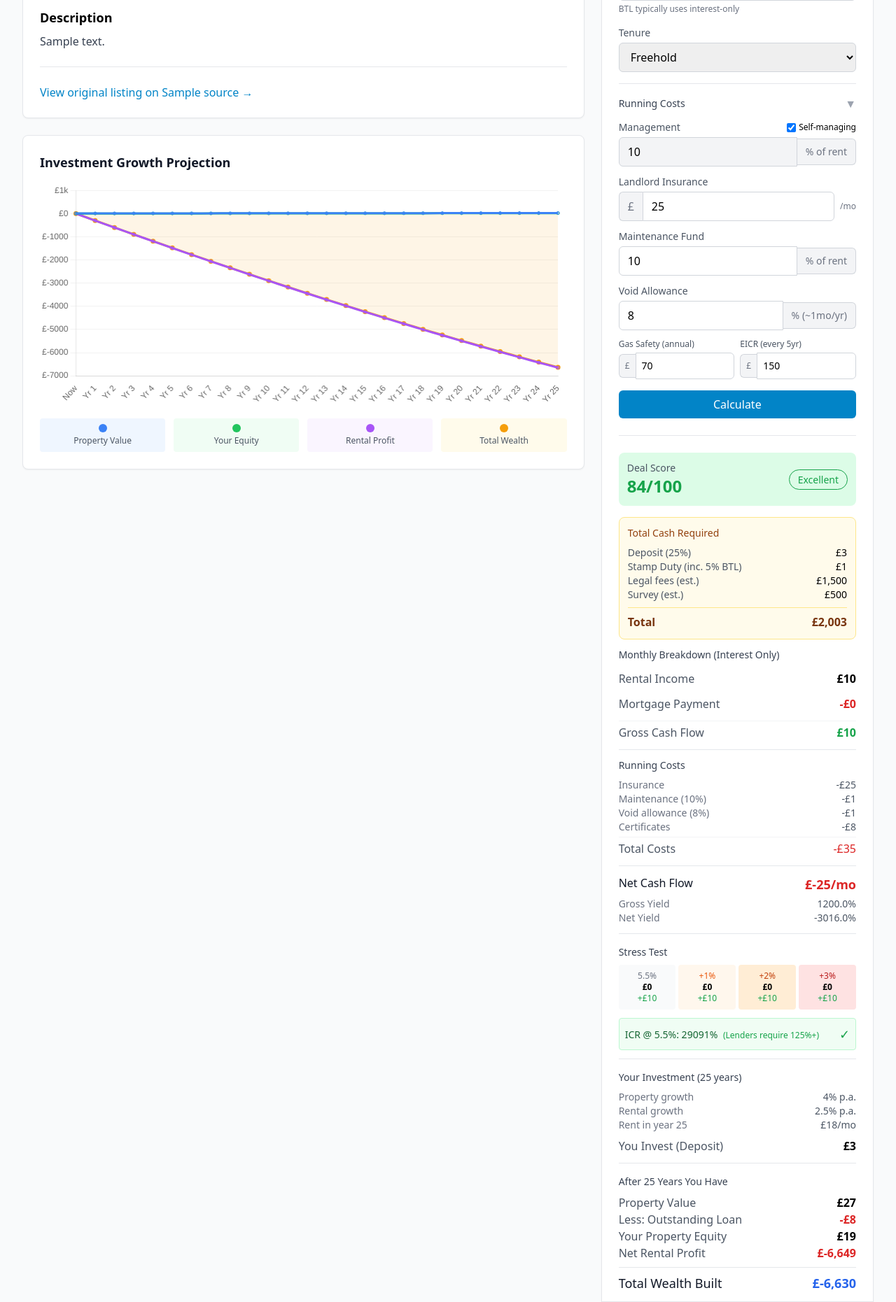
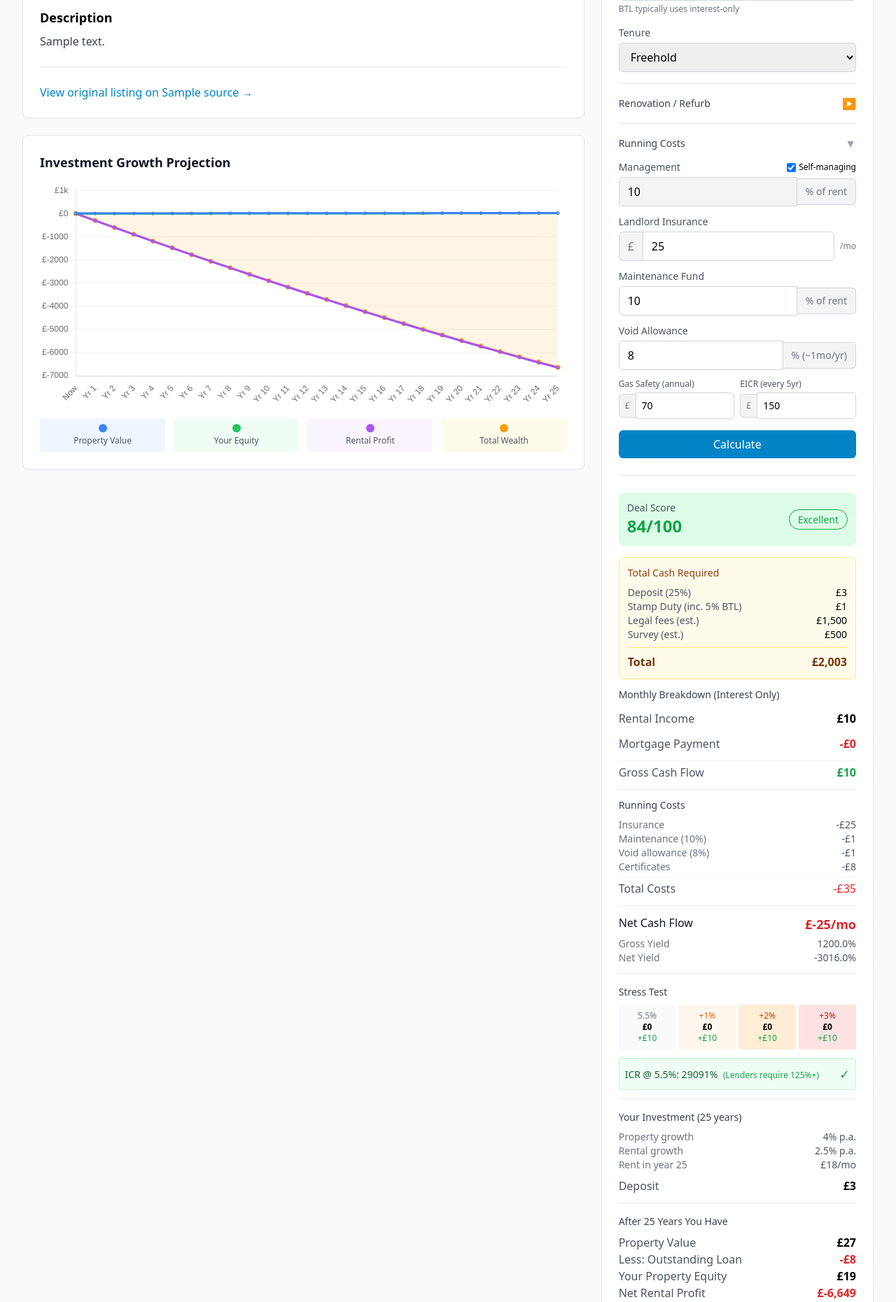
Before and after one commit to free-plinko-game/propertyscraper, a Python web app: template app/templates/property_detail.html in a window 1280 px wide. Shown: the part 871-2732 px from the top of the page at 70% size. Run offline with Jinja, Linux system fonts and the light colour scheme; the template is opened without the code that fills it: most values are stand-ins (such as "Sample title", 1, 10 or a date in 2020); grey boxes marked "Sample" are stand-in pictures; some libraries are stand-ins or nearby versions.

Commit message:
Add renovation/refurb costs to BTL calculator
- Add expandable renovation section with budget and value added inputs
- Calculate forced appreciation (instant equity) from renovations
- Include renovation costs in total cash required
- Update total investment and ROI calculations
- Show post-renovation value in investment summary
- Update growth chart to use post-renovation property value
- Update final ROI label to show "Investment" vs "Deposit"

```diff
--- a/app/templates/property_detail.html
+++ b/app/templates/property_detail.html
@@ -217,6 +217,35 @@
                     <p class="text-xs text-orange-600">These costs reduce your net cash flow</p>
                 </div>
 
+                <!-- Renovation Section -->
+                <div class="border-t border-gray-200 pt-4 mt-4">
+                    <button type="button" onclick="toggleRenovationSection()" class="flex items-center justify-between w-full text-left">
+                        <span class="text-sm font-medium text-gray-700">Renovation / Refurb</span>
+                        <span id="renovationToggle" class="text-gray-400">▶</span>
+                    </button>
+
+                    <div id="renovationSection" class="mt-3 space-y-3" style="display: none;">
+                        <div>
+                            <label class="block text-sm text-gray-600 mb-1">Renovation Budget</label>
+                            <div class="flex items-center">
+                                <span class="px-3 py-2 bg-gray-100 border border-r-0 border-gray-300 rounded-l-md text-gray-500">£</span>
+                                <input type="number" id="renovationCost" value="0" min="0" step="1000" onchange="calculateBTL()"
+                                       class="flex-1 px-3 py-2 border border-gray-300 rounded-r-md focus:outline-none focus:ring-2 focus:ring-primary-500">
+                            </div>
+                            <p class="text-xs text-gray-500 mt-1">Total spend on renovation/refurb</p>
+                        </div>
+                        <div>
+                            <label class="block text-sm text-gray-600 mb-1">Value Added to Property</label>
+                            <div class="flex items-center">
+                                <span class="px-3 py-2 bg-gray-100 border border-r-0 border-gray-300 rounded-l-md text-gray-500">£</span>
+                                <input type="number" id="valueAdded" value="0" min="0" step="1000" onchange="calculateBTL()"
+                                       class="flex-1 px-3 py-2 border border-gray-300 rounded-r-md focus:outline-none focus:ring-2 focus:ring-primary-500">
+                            </div>
+                            <p class="text-xs text-gray-500 mt-1">Estimated increase in property value (forced appreciation)</p>
+                        </div>
+                    </div>
+                </div>
+
                 <!-- Running Costs Section -->
                 <div class="border-t border-gray-200 pt-4 mt-4">
                     <button type="button" onclick="toggleCostsSection()" class="flex items-center justify-between w-full text-left">
@@ -389,6 +418,19 @@ function toggleLeaseholdCosts() {
     calculateBTL();
 }
 
+// Toggle renovation section visibility
+function toggleRenovationSection() {
+    const section = document.getElementById('renovationSection');
+    const toggle = document.getElementById('renovationToggle');
+    if (section.style.display === 'none') {
+        section.style.display = 'block';
+        toggle.textContent = '▼';
+    } else {
+        section.style.display = 'none';
+        toggle.textContent = '▶';
+    }
+}
+
 // Toggle running costs section visibility
 function toggleCostsSection() {
     const section = document.getElementById('costsSection');
@@ -514,6 +556,10 @@ function calculateBTL() {
     const serviceCharge = isLeasehold ? (parseFloat(document.getElementById('serviceCharge').value) || 0) : 0;
     const leaseholdMonthlyCost = (groundRent + serviceCharge) / 12;
 
+    // Renovation costs
+    const renovationCost = parseFloat(document.getElementById('renovationCost').value) || 0;
+    const valueAdded = parseFloat(document.getElementById('valueAdded').value) || 0;
+
     if (!price || !rent) {
         alert('Please enter the monthly rent');
         return;
@@ -609,15 +655,21 @@ function calculateBTL() {
     // Total cash required upfront
     const legalFees = 1500; // Estimate
     const surveyFees = 500; // Estimate
-    const totalCashRequired = depositAmount + stampDuty.total + legalFees + surveyFees;
+    const totalCashRequired = depositAmount + stampDuty.total + legalFees + surveyFees + renovationCost;
+    const totalInvestment = depositAmount + renovationCost; // Total money you invest
 
     // Calculate future property value (rental profit already calculated above with growth)
-    const futureValue = price * Math.pow(1 + appreciation / 100, term);
+    // Include value added from renovation (forced appreciation)
+    const postRenovationValue = price + valueAdded;
+    const futureValue = postRenovationValue * Math.pow(1 + appreciation / 100, term);
+
+    // Immediate equity from renovation (if value added > cost)
+    const renovationEquityGain = valueAdded - renovationCost;
 
     const netPropertyEquity = futureValue - remainingLoan;
     const totalWealthBuilt = netPropertyEquity + totalRentalProfit;
-    const totalProfit = totalWealthBuilt - depositAmount;
-    const totalROI = depositAmount > 0 ? (totalProfit / depositAmount) * 100 : 0;
+    const totalProfit = totalWealthBuilt - totalInvestment;
+    const totalROI = totalInvestment > 0 ? (totalProfit / totalInvestment) * 100 : 0;
 
     const mortgageTypeLabel = mortgageType === 'interest_only' ? 'Interest Only' : 'Capital Repayment';
 
@@ -654,7 +706,17 @@ function calculateBTL() {
             <div class="flex justify-between text-sm">
                 <span class="text-gray-600">Survey (est.)</span>
                 <span>£${surveyFees.toLocaleString('en-GB')}</span>
-            </div>
+            </div>`;
+
+    if (renovationCost > 0) {
+        resultsHtml += `
+            <div class="flex justify-between text-sm text-purple-700 mt-1 pt-1 border-t border-purple-100">
+                <span>Renovation</span>
+                <span>£${renovationCost.toLocaleString('en-GB', {maximumFractionDigits: 0})}</span>
+            </div>`;
+    }
+
+    resultsHtml += `
             <div class="flex justify-between font-semibold text-amber-900 mt-2 pt-2 border-t border-amber-200">
                 <span>Total</span>
                 <span>£${totalCashRequired.toLocaleString('en-GB', {maximumFractionDigits: 0})}</span>
@@ -805,9 +867,38 @@ function calculateBTL() {
                 <span class="text-gray-600">£${Math.round(finalMonthlyRent)}/mo</span>
             </div>
             <div class="flex justify-between">
-                <span class="text-gray-600">You Invest (Deposit)</span>
+                <span class="text-gray-600">Deposit</span>
                 <span class="font-semibold">£${depositAmount.toLocaleString('en-GB', {maximumFractionDigits: 0})}</span>
+            </div>`;
+
+    if (renovationCost > 0) {
+        resultsHtml += `
+            <div class="flex justify-between">
+                <span class="text-gray-600">+ Renovation</span>
+                <span class="font-semibold">£${renovationCost.toLocaleString('en-GB', {maximumFractionDigits: 0})}</span>
             </div>
+            <div class="flex justify-between font-medium border-t border-gray-100 mt-1 pt-1">
+                <span class="text-gray-700">Total Investment</span>
+                <span class="text-gray-900">£${totalInvestment.toLocaleString('en-GB', {maximumFractionDigits: 0})}</span>
+            </div>`;
+
+        if (valueAdded > 0) {
+            resultsHtml += `
+            <div class="mt-2 p-2 ${renovationEquityGain >= 0 ? 'bg-green-50 border border-green-200' : 'bg-red-50 border border-red-200'} rounded text-sm">
+                <div class="flex justify-between">
+                    <span class="${renovationEquityGain >= 0 ? 'text-green-700' : 'text-red-700'}">Instant Equity (Forced Appreciation)</span>
+                    <span class="font-semibold ${renovationEquityGain >= 0 ? 'text-green-600' : 'text-red-600'}">
+                        ${renovationEquityGain >= 0 ? '+' : ''}£${renovationEquityGain.toLocaleString('en-GB', {maximumFractionDigits: 0})}
+                    </span>
+                </div>
+                <div class="text-xs ${renovationEquityGain >= 0 ? 'text-green-600' : 'text-red-600'} mt-1">
+                    Post-refurb value: £${postRenovationValue.toLocaleString('en-GB', {maximumFractionDigits: 0})}
+                </div>
+            </div>`;
+        }
+    }
+
+    resultsHtml += `
         </div>
 
         <div class="mt-4 pt-4 border-t border-gray-200">
@@ -848,7 +939,7 @@ function calculateBTL() {
                 <span class="font-bold ${totalProfit >= 0 ? 'text-green-600' : 'text-red-600'}">£${totalProfit.toLocaleString('en-GB', {maximumFractionDigits: 0, signDisplay: 'always'})}</span>
             </div>
             <div class="flex justify-between">
-                <span class="text-gray-700">Return on £${(depositAmount/1000).toFixed(0)}k Deposit</span>
+                <span class="text-gray-700">Return on £${(totalInvestment/1000).toFixed(0)}k ${renovationCost > 0 ? 'Investment' : 'Deposit'}</span>
                 <span class="font-bold ${totalROI >= 0 ? 'text-green-600' : 'text-red-600'}">${totalROI.toFixed(0)}%</span>
             </div>
         </div>
@@ -860,7 +951,8 @@ function calculateBTL() {
         price, term, appreciation, rentalGrowth, rent, monthlyMortgage,
         depositAmount, remainingLoan, mortgageType,
         managementPct, maintenancePct, voidPct, insurance, gasSafety, eicr,
-        leaseholdMonthlyCost
+        leaseholdMonthlyCost, renovationCost, valueAdded, postRenovationValue,
+        totalInvestment
     });
 }
 
@@ -869,7 +961,11 @@ function renderGrowthChart(params) {
     const { price, term, appreciation, rentalGrowth, rent, monthlyMortgage,
             depositAmount, remainingLoan, mortgageType,
             managementPct, maintenancePct, voidPct, insurance, gasSafety, eicr,
-            leaseholdMonthlyCost } = params;
+            leaseholdMonthlyCost, renovationCost, valueAdded, postRenovationValue,
+            totalInvestment } = params;
+
+    // Use post-renovation value for property projections if applicable
+    const startingValue = postRenovationValue || price;
 
     // Show chart section
     document.getElementById('chartSection').style.display = 'block';
@@ -887,8 +983,8 @@ function renderGrowthChart(params) {
     for (let year = 0; year <= term; year++) {
         labels.push(year === 0 ? 'Now' : `Yr ${year}`);
 
-        // Property value at this year
-        const propValue = price * Math.pow(1 + appreciation / 100, year);
+        // Property value at this year (includes forced appreciation from renovation)
+        const propValue = startingValue * Math.pow(1 + appreciation / 100, year);
         propertyValues.push(Math.round(propValue));
 
         // Calculate remaining loan at this year (for repayment mortgages)
```
